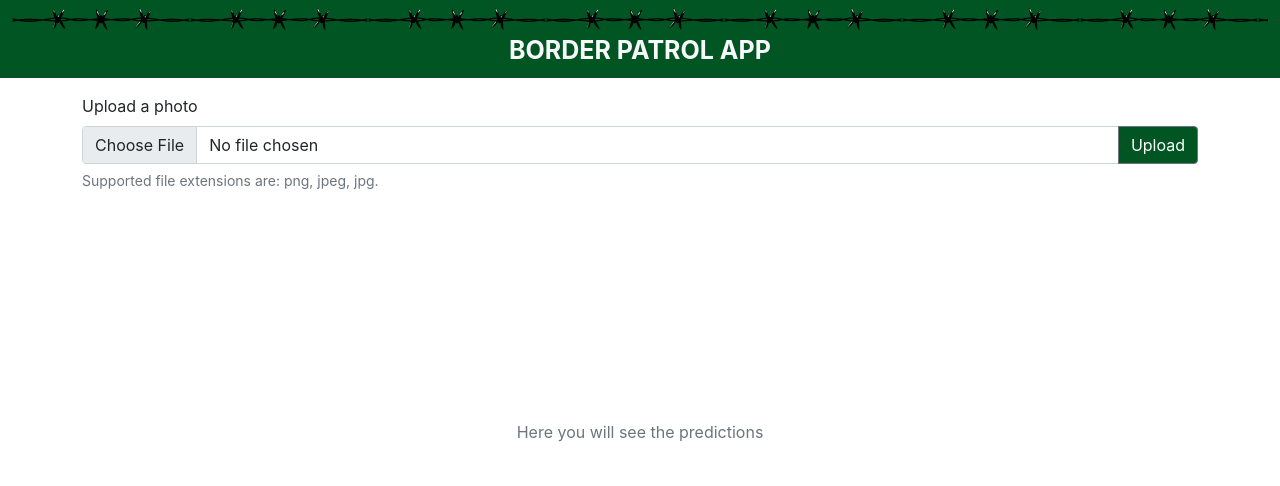
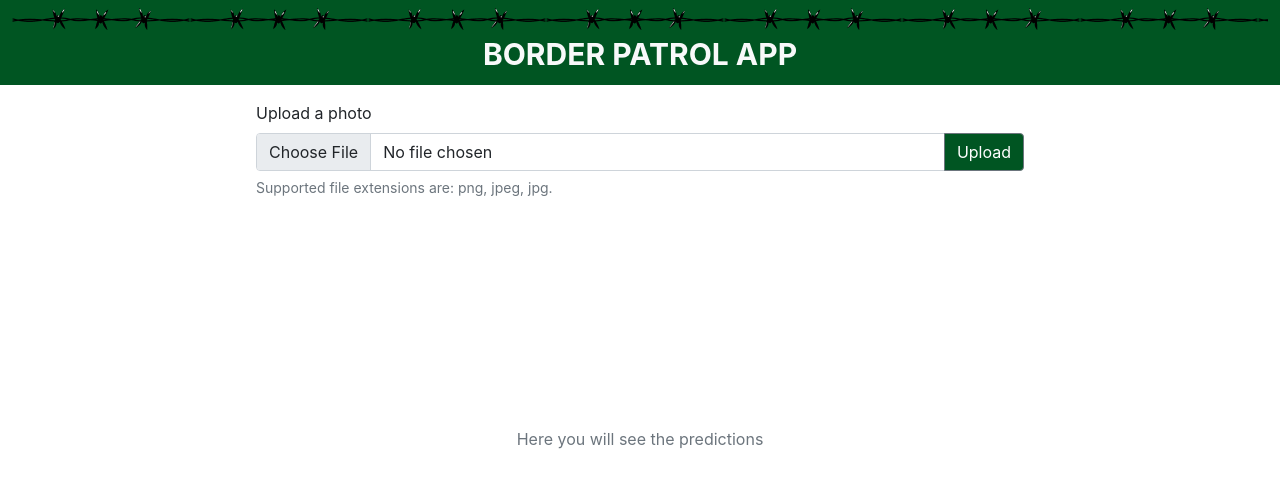
Before and after one commit to wysockif/border-patrol-app, a React (Create React App) app in the folder src/frontend/: page / in a window 1280 px wide. Shown: the top 486 px of the page. Built offline with nearby package versions, Linux system fonts and the light colour scheme.

Commit message:
Update navigation bar

```diff
--- a/src/frontend/src/components/NavigationBar.tsx
+++ b/src/frontend/src/components/NavigationBar.tsx
@@ -5,7 +5,7 @@ const NavigationBar = () => {
     return (
         <Navbar dark container="fluid" style={{backgroundColor: "#052"}}>
             <div className="col-12 text-center barbed-wire-image">
-                <div className="text-light mx-2 mt-4 fw-bold" style={{fontSize: "25px"}}>BORDER PATROL APP</div>
+                <div className="text-light mx-2 mt-4 fw-bold" style={{fontSize: "30px"}}>BORDER PATROL APP</div>
             </div>
         </Navbar>
     );
--- a/src/frontend/src/containers/App.tsx
+++ b/src/frontend/src/containers/App.tsx
@@ -68,7 +68,8 @@ function App() {
     return (
         <div className="mb-3">
             <NavigationBar/>
-            <div className="container-lg">
+            <div className="d-flex justify-content-center">
+                <div className="content-container">
                     <FileUploadCard onFileChange={onFileChange} onFileUpload={onFileUpload}/>
                     <div className="mt-2" style={{minHeight: "60vh"}}>
                         <Row>
@@ -90,9 +91,12 @@ function App() {
                                 {predictions.length > 0 && <h4><p>Predictions:</p></h4>}
                                 {predictions.map(p => (
                                     p.probability > minProbability && (<div key={p.probability}>
-                                    {p.tagName === "1zl" && <div className="text-success">Found: {p.tagName.replace("zl", "")} zł</div>}
-                                    {p.tagName === "2zl" && <div className="text-danger">Found: {p.tagName.replace("zl", "")} zł</div>}
-                                    {p.tagName === "5zl" && <div className="text-primary">Found: {p.tagName.replace("zl", "")} zł</div>}
+                                        {p.tagName === "1zl" &&
+                                        <div className="text-success">Found: {p.tagName.replace("zl", "")} zł</div>}
+                                        {p.tagName === "2zl" &&
+                                        <div className="text-danger">Found: {p.tagName.replace("zl", "")} zł</div>}
+                                        {p.tagName === "5zl" &&
+                                        <div className="text-primary">Found: {p.tagName.replace("zl", "")} zł</div>}
                                     </div>)
                                 ))}
                                 {predictions.length > 0 &&
@@ -111,6 +115,7 @@ function App() {
                     </div>
                 </div>
             </div>
+        </div>
     );
 }
 
--- a/src/frontend/src/index.css
+++ b/src/frontend/src/index.css
@@ -16,3 +16,7 @@ code {
   background-repeat: repeat-x;
   background-image: url("./barbedWire.png");
 }
+
+.content-container {
+  width: 60% !important;
+}
```
Lines whose indentation alone changed are shown as unchanged.
